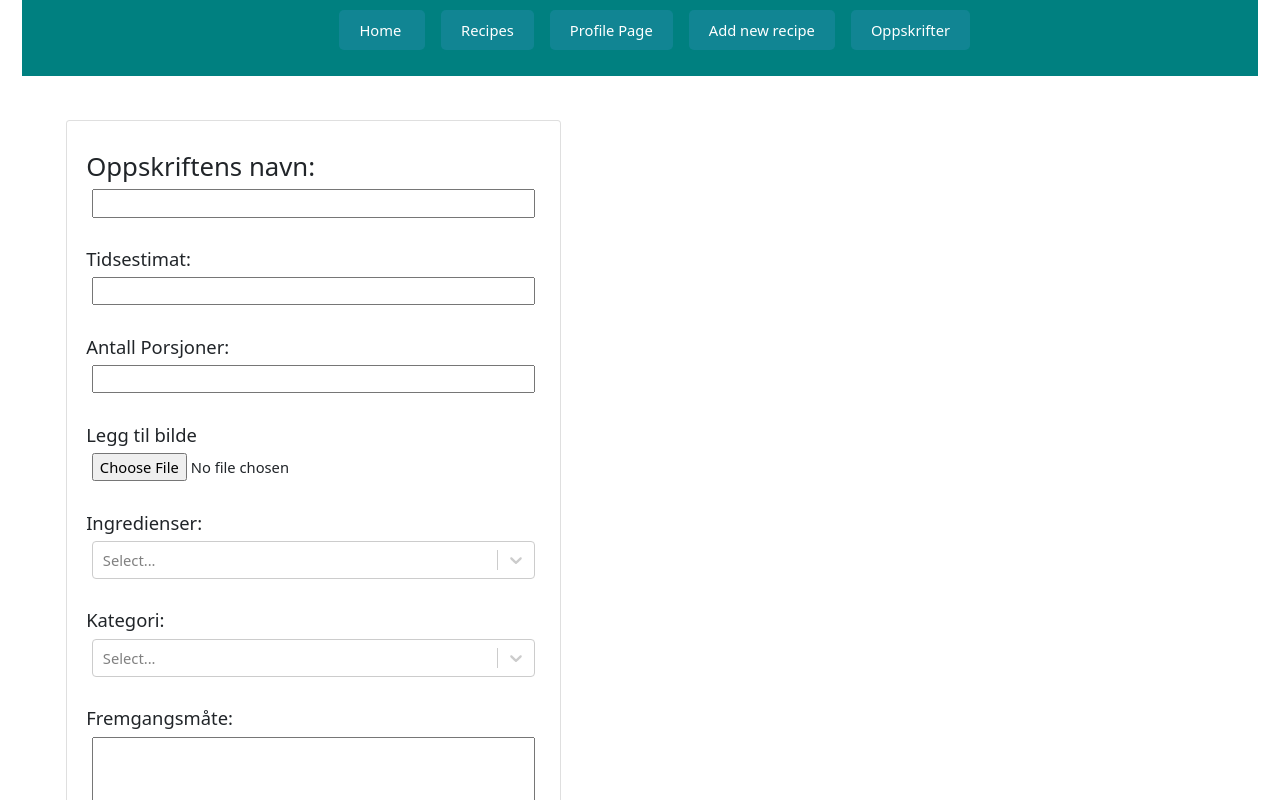
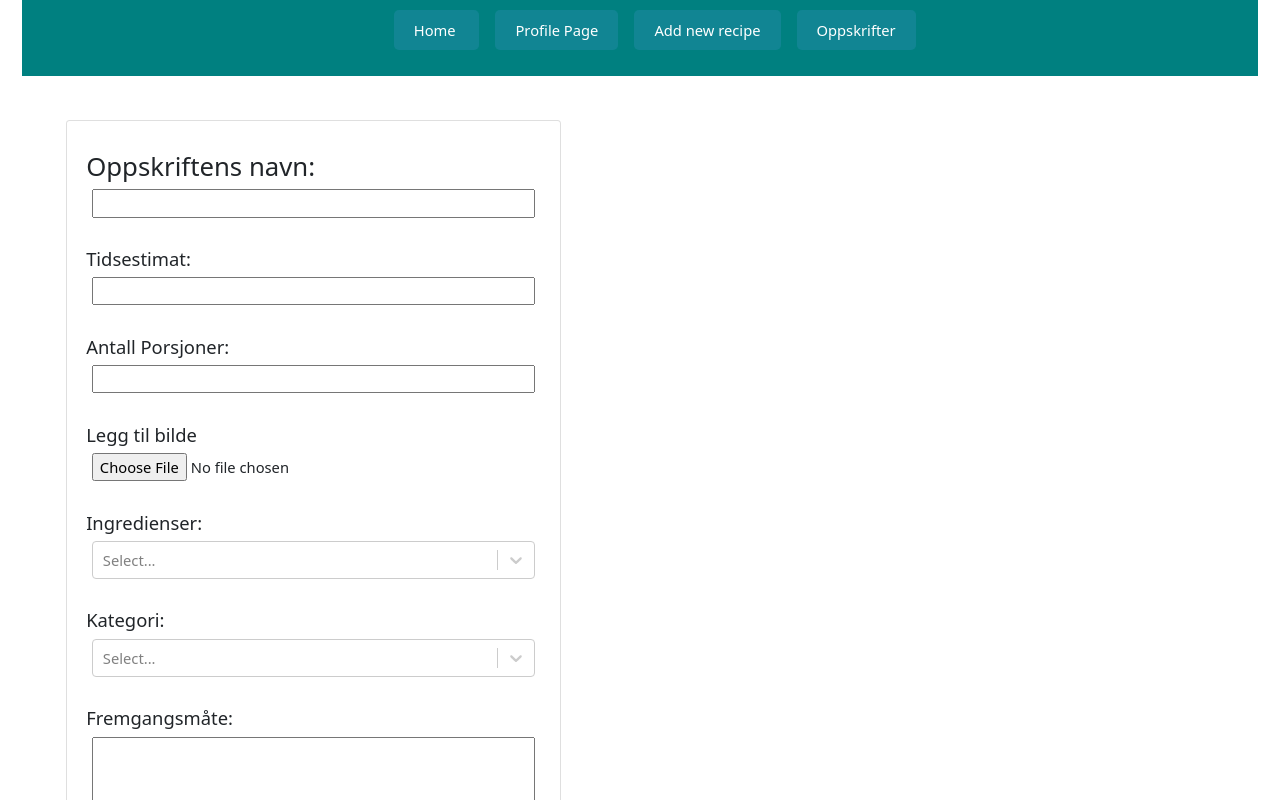
Before and after one commit to hbirketvedt/PU, a React (Create React App) app: page /newRecipe in a window 1280 px wide. Shown: the top 800 px of the page. Built offline with nearby package versions, Linux system fonts and the light colour scheme; no server answers; a web font is replaced by a local one.

Commit message:
Cleaned up css file

```diff
--- a/src/components/navbar/navbar.js
+++ b/src/components/navbar/navbar.js
@@ -9,7 +9,6 @@ function Navbar() {
                 <div>
                     <ul>
                         <NavLink to={"/"}>Home </NavLink>
-                        <NavLink to='/recipes'>Recipes</NavLink>
                         <NavLink to='/profilePage'>Profile Page</NavLink>
                         <NavLink to='/newRecipe'>Add new recipe</NavLink>
                         <NavLink to='/oppskrifter'>Oppskrifter</NavLink>
--- a/src/components/newRecipe/newRecipe.js
+++ b/src/components/newRecipe/newRecipe.js
@@ -20,9 +20,9 @@ function NewRecipe() {
      * Categories for category dropdown menu. Value is value passed from function, label is displayed label to user.
      */
     const categories = [
+        {value: "Frokost", label: "Frokost"},
+        {value: "Lunch", label: "Lunch"},
         {value: "Middag", label: "Middag"},
-        {value: "Lunch", label: "Lunch"},
-        {value: "Frokost", label: "Frokost"},
     ]
 
 
@@ -46,9 +46,7 @@ function NewRecipe() {
     ]
 
     /**
-     *
-     * @param data Passes title and description from input fields to /ingredients page. data variable is included from
-     * useForm() hook.
+     * Uploads new recipe to firebase
      * @return {Promise<void>}
      */
     const submitData = async (data) => {
@@ -59,6 +57,7 @@ function NewRecipe() {
         for (let ing of data.ingredients.entries()) {
             ingredients.push(ing[1].value)
         }
+        // uploads image if present and sets imageUrl accordingly, which will be stored with recipe.
         if (image != null) {
             await uploadImage()
             imageUrl = image.name
@@ -77,7 +76,10 @@ function NewRecipe() {
         navigate("/")
     }
 
-
+    /**
+     * Uploads image to storage in firebase
+     * @return {Promise<void>}
+     */
     const uploadImage = async () => {
         const storage = getStorage();
         const storageRef = ref(storage, `/images/${image.name}`);
@@ -180,14 +182,6 @@ function NewRecipe() {
 
                 />
 
-
-                {/*<h5 className={"input__label"}>Kategori: </h5>*/}
-                {/*<Select*/}
-                {/*    {...register("category")}*/}
-                {/*    options={categories}*/}
-                {/*    className={"input__field"}*/}
-                {/*/>*/}
-
                 <h5 className={"input__label"}>Fremgangsmåte: </h5>
                 <Textarea
                     {...register("description", {
--- a/src/index.js
+++ b/src/index.js
@@ -18,7 +18,6 @@ render(<BrowserRouter>
     <Navbar/>
     <Routes>
         <Route path="/*" element={<App/>}/>
-        <Route path="recipes" element={<Recipes/>}/>
         <Route path="profilePage" element={<ProfilePage/>}/>
         <Route path="newRecipe" element={<NewRecipe/>}/>
         <Route path="ingredients" element={<AddIngredients/>}/>
```
